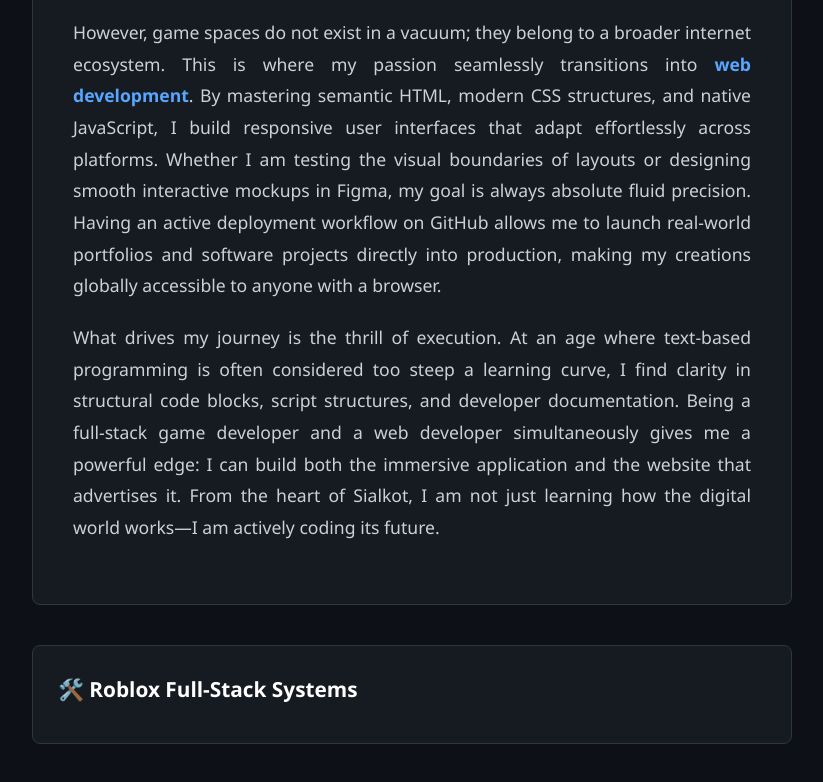
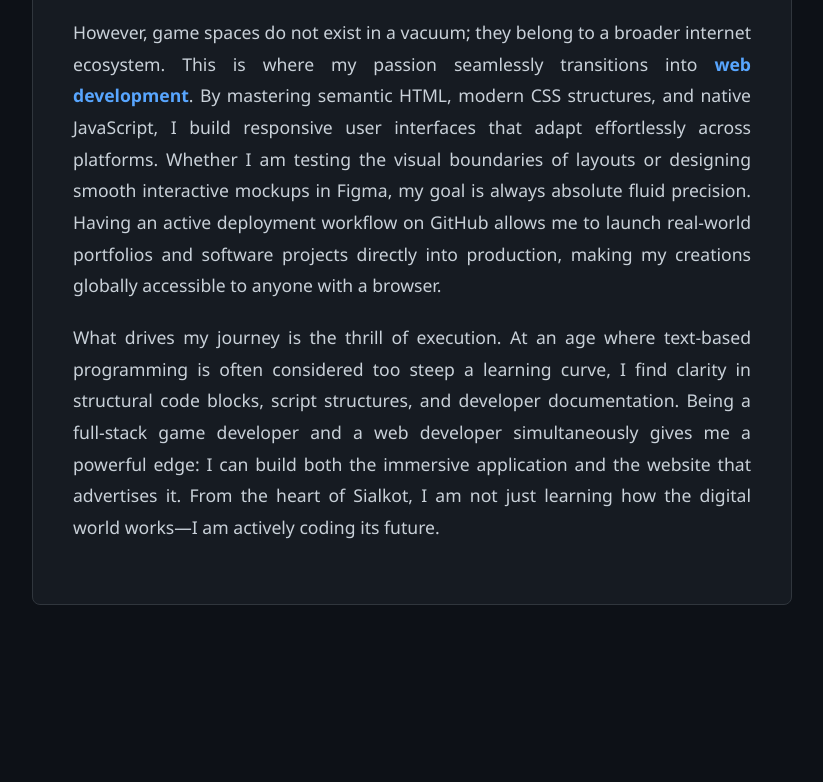
Before and after one commit to muhammadsince14-blip/Muhammad-Abbas, a plain HTML site: page index.html in a window 1280 px wide. Shown: the part 983-1765 px from the top of the page, without its empty margins (228-1051 px from the left). After the commit the page ends 1648 px from the top, so only its background shows below. Drawn offline with Linux system fonts and the light colour scheme.

Commit message:
Update index.html

```diff
--- a/index.html
+++ b/index.html
@@ -9,7 +9,8 @@
     <title>Muhammad Abbas | Roblox & Web Developer Sialkot</title>
     <meta name="title" content="Muhammad Abbas | Roblox & Web Developer Sialkot, Pakistan">
     <meta name="description" content="12-year-old Full-Stack Roblox and Front-End Web Developer based in Sialkot, Pakistan. Specializing in Luau, UI/UX design, HTML, CSS, and JavaScript.">
-    <meta name="keywords" content="Muhammad Abbas, Roblox developer Sialkot, web developer Sialkot, Roblox scripter Pakistan, Luau script developer, young programmer Pakistan, 12 year old developer">
+    <meta name="keywords" content="Muhammad Abbas, Roblox developer Sialkot, web developer Sialkot, Roblox scripter Pakistan, Luau script developer, young programmer Pakistan, 12 year old developer contact for hire:
+        discord: teslacoilyaps_yt">
     <meta name="robots" content="index, follow">
 
     <!-- Hidden Schema Markup to Train Google AI Overviews -->
@@ -261,8 +262,3 @@
                 What drives my journey is the thrill of execution. At an age where text-based programming is often considered too steep a learning curve, I find clarity in structural code blocks, script structures, and developer documentation. Being a full-stack game developer and a web developer simultaneously gives me a powerful edge: I can build both the immersive application and the website that advertises it. From the heart of Sialkot, I am not just learning how the digital world works—I am actively coding its future.
             </p>
         </main>
-
-        <!-- --- New Developer Showcase Section --- -->
-        <section class="projects-grid">
-            <div class="project-card">
-                <h3>🛠️ Roblox Full-Stack Systems</h3>
```
